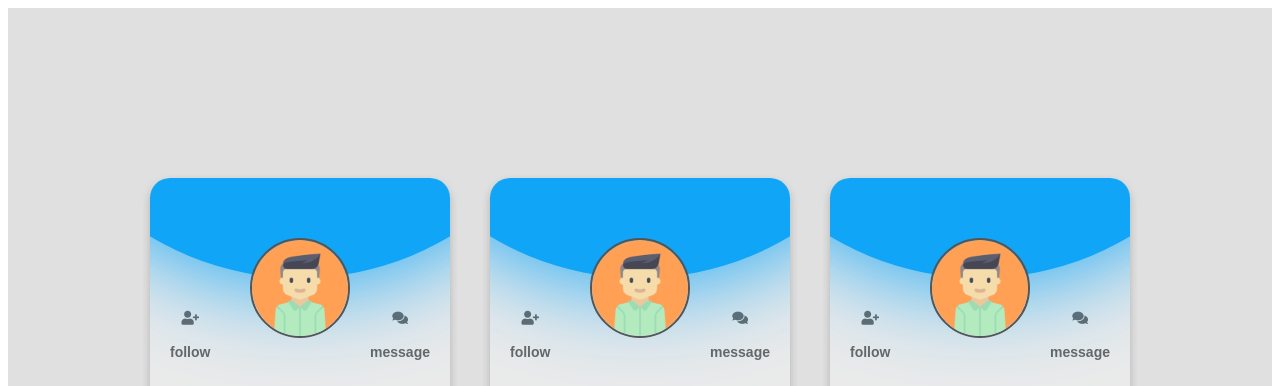
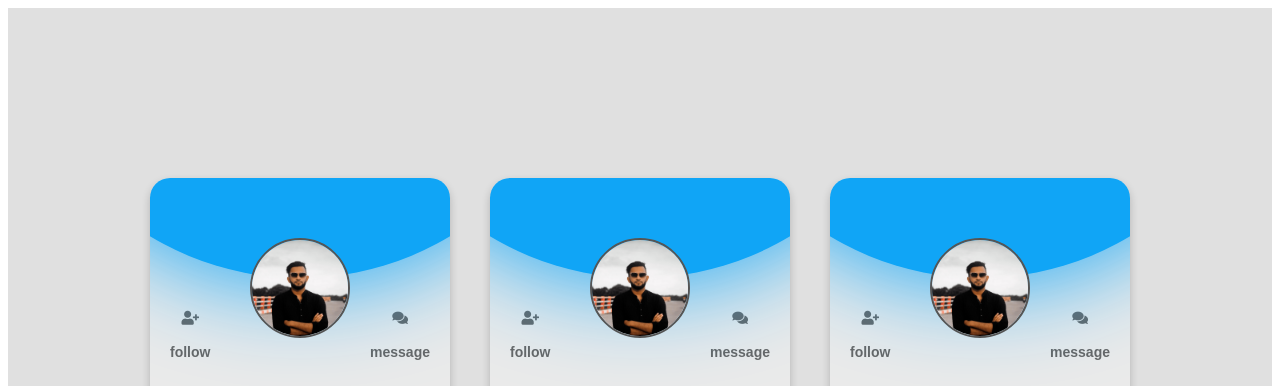
Before and after one commit to smzrb/Responsive-Cards, a plain HTML site: page index.html in a window 1280 px wide. Shown: the top 386 px of the page. Drawn offline with Linux system fonts and the light colour scheme.

Commit message:
my photo added

```diff
--- a/index.html
+++ b/index.html
@@ -22,7 +22,7 @@
 
             <div class="img-box">
 
-             <img src="team1.png" alt="">
+             <img src="rsz_zillur.png" alt="">
             </div>
 
 
@@ -89,7 +89,7 @@
         <div class="card">
             <div class="img-box">
 
-                <img src="team1.png" alt="">
+                <img src="rsz_zillur.png" alt="">
                </div>
 
 
@@ -157,7 +157,7 @@
 
             <div class="img-box">
 
-                <img src="team1.png" alt="">
+                <img src="rsz_zillur.png" alt="">
                </div>
 
 
```
Also changed, not shown: rsz_zillur.png (added).
